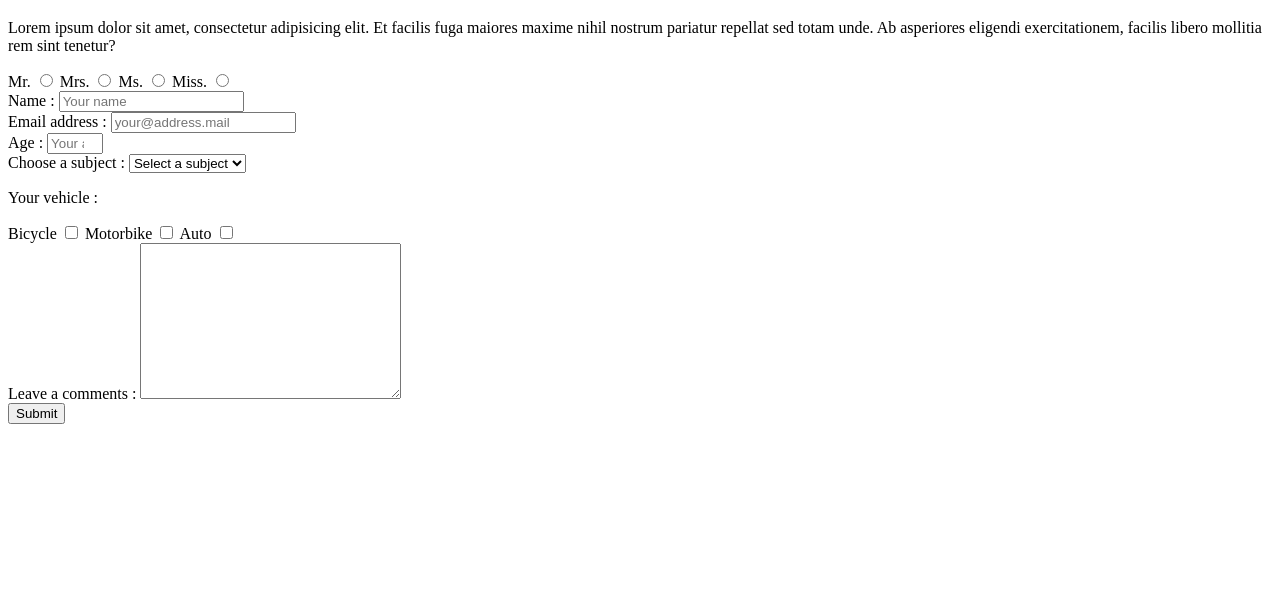
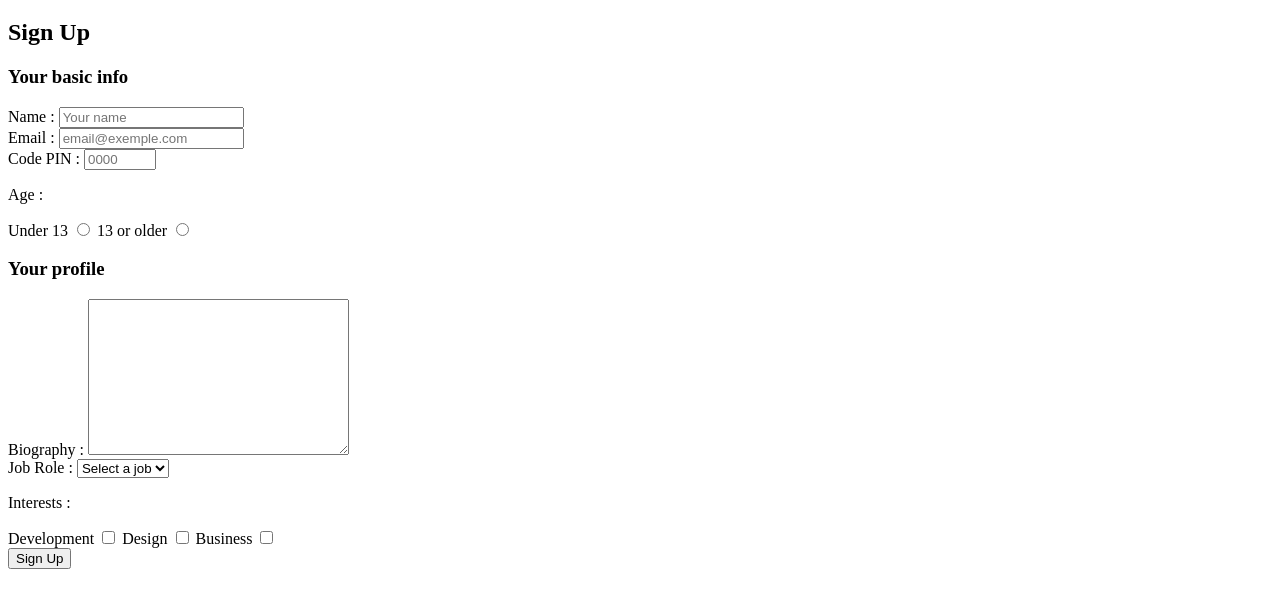
Before and after one commit to CosmoXI/FCC-SurveyForm, a plain HTML site: page index.html in a window 1280 px wide. Shown: the part 61-668 px from the top of the page. Drawn offline with Linux system fonts and the light colour scheme.

Commit message:
Done content

```diff
--- a/index.html
+++ b/index.html
@@ -5,68 +5,53 @@
     <title>FreeCodeCamp - Survey Form</title>
 </head>
 <body>
-
 <h1 id="title">Survey Form</h1>
-<p id="description">Lorem ipsum dolor sit amet, consectetur adipisicing elit. Et facilis fuga maiores maxime nihil
-    nostrum pariatur repellat sed totam unde. Ab asperiores eligendi exercitationem, facilis libero mollitia rem sint
-    tenetur?</p>
-
 <form id="survey-form" action="">
-<div>
-    <label for="radio-mr">Mr. </label>
-    <input id="radio-mr" name="genre" type="radio" value="Mr">
-
-    <label for="radio-mrs">Mrs. </label>
-    <input id="radio-mrs" name="genre" type="radio" value="Mrs">
-
-    <label for="radio-ms">Ms. </label>
-    <input id="radio-ms" name="genre" type="radio" value="Ms">
-
-    <label for="radio-miss">Miss. </label>
-    <input id="radio-miss" name="genre" type="radio" value="Miss">
-</div>
+<h2>Sign Up</h2>
+<h3>Your basic info</h3>
 <div>
     <label id="name-label" for="name">Name : </label>
     <input id="name" type="text" placeholder="Your name" required>
 </div>
 <div>
-    <label id="email-label" for="email">Email address : </label>
-    <input id="email" type="email" placeholder="your@address.mail" required>
+    <label id="email-label" for="email">Email : </label>
+    <input id="email" type="email" placeholder="email@exemple.com" required>
 </div>
 <div>
-    <label id="number-label" for="number">Age : </label>
-    <input id="number" type="number" placeholder="Your age" min="0" max="99">
+    <label id="number-label" for="number">Code PIN : </label>
+    <input id="number" type="number" placeholder="0000" min="1000" max="9999">
 </div>
 <div>
-    <label for="dropdown">Choose a subject : </label>
+    <p>Age : </p>
+    <label for="radio-under">Under 13</label>
+    <input id="radio-under" name="age" type="radio" value="Mr">
+    <label for="radio-older">13 or older</label>
+    <input id="radio-older" name="age" type="radio" value="Mrs">
+</div>
+<h3>Your profile</h3>
+<div>
+    <label for="comments">Biography : </label>
+    <textarea id="comments" name="comments" cols="30" rows="10"></textarea>
+</div>
+<div>
+    <label for="dropdown">Job Role : </label>
     <select id="dropdown" name="dropdown">
-        <option value selected disabled>Select a subject</option>
-        <option value="d0">Information</option>
-        <option value="d1">Subscribe</option>
-        <option value="d2">Support</option>
+        <option value selected disabled>Select a job</option>
+        <option value="front">Front-end</option>
+        <option value="back">Back-end</option>
+        <option value="full">Full-stack</option>
     </select>
 </div>
 <div>
-    <p>Your vehicle :</p>
-
-    <label for="check-bicycle">Bicycle</label>
-    <input id="check-bicycle" value="bicycle" type="checkbox">
-
-    <label for="check-motorbike">Motorbike</label>
-    <input id="check-motorbike" value="motorbike" type="checkbox">
-
-    <label for="check-auto">Auto</label>
-    <input id="check-auto" value="auto" type="checkbox">
+    <p>Interests :</p>
+    <label for="check-development">Development</label>
+    <input id="check-development" value="development" type="checkbox">
+    <label for="check-design">Design</label>
+    <input id="check-design" value="design" type="checkbox">
+    <label for="check-business">Business</label>
+    <input id="check-business" value="business" type="checkbox">
 </div>
-<div>
-    <label for="comments">Leave a comments : </label>
-    <textarea id="comments" name="comments" cols="30" rows="10"></textarea>
-</div>
-    <input id="submit" type="submit">
-
+    <input id="submit" type="submit" value="Sign Up">
 </form>
-<!--
-    TODO: User Story #15: Inside the form element, I am presented with a textarea at the end for additional comments.
--->
 </body>
 </html>
```
